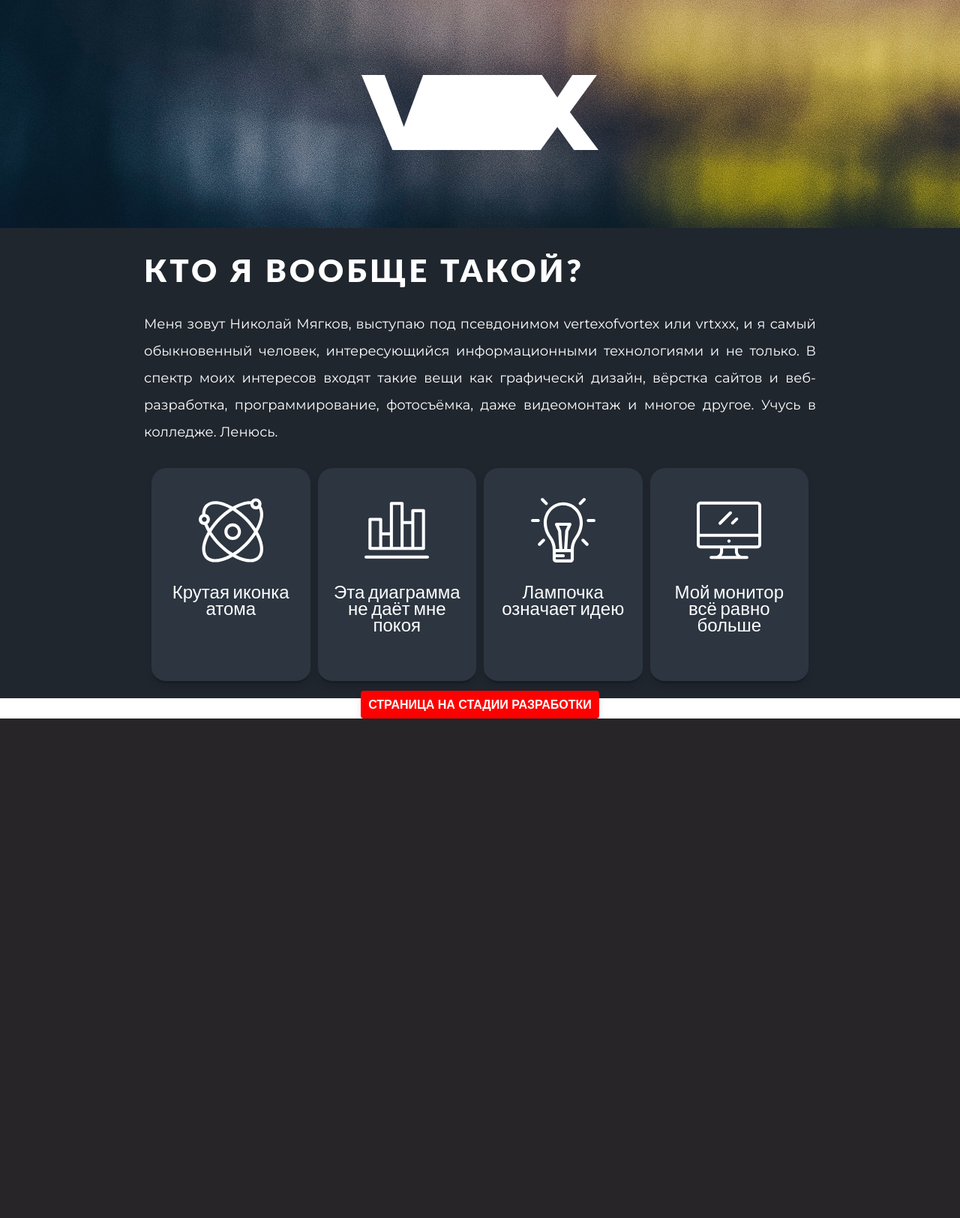
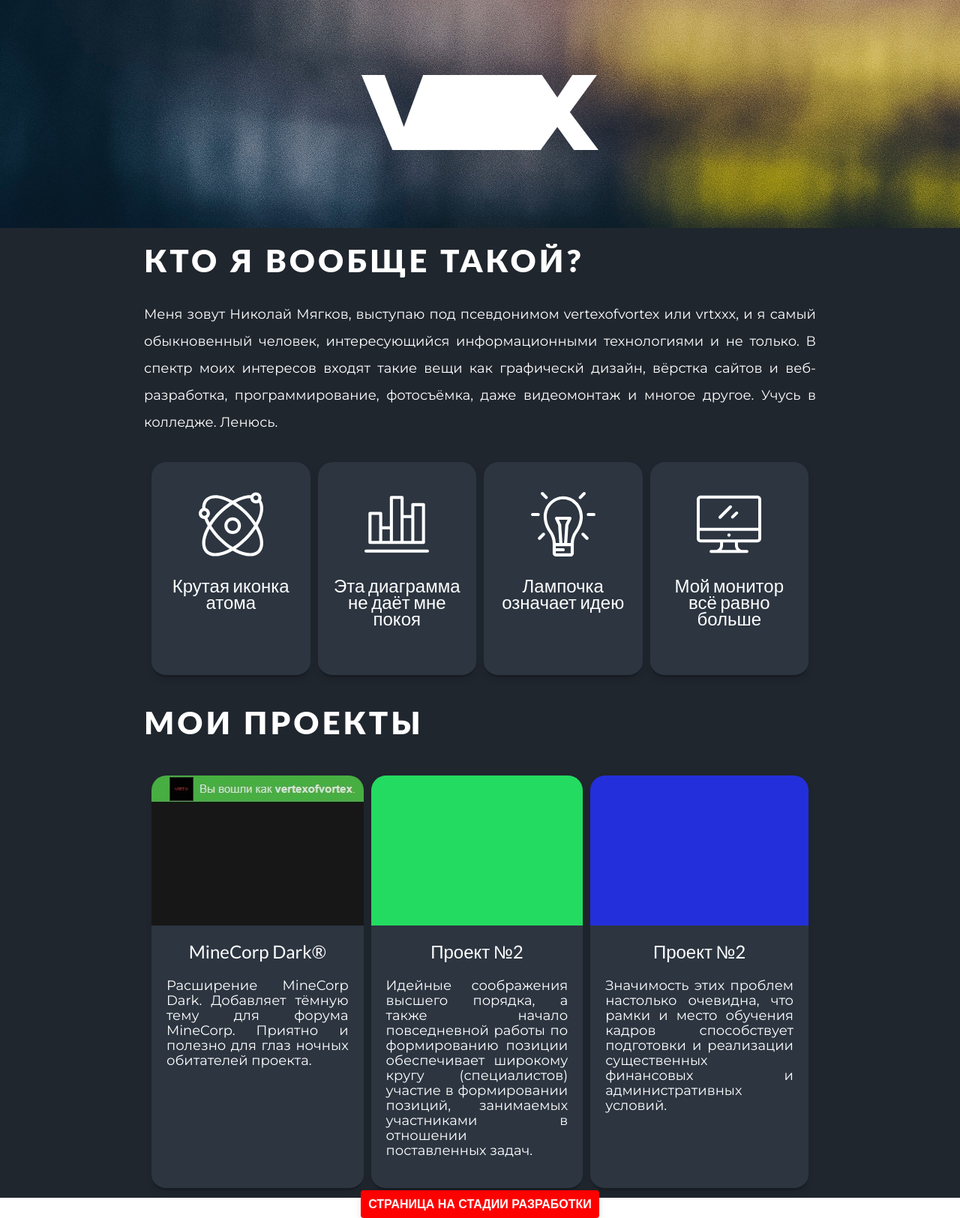
Before and after one commit to PbIBa/vertexofvortex.github.io, a PHP site: page /new/index.html in a window 1280 px wide. Shown: the whole page at 75% size. Before the commit the page ends 958 px from the top, so only its background shows below. Run offline with PHP 8.4, Linux system fonts and the light colour scheme.

Commit message:
site update

```diff
--- a/new/index.html
+++ b/new/index.html
@@ -41,8 +41,39 @@
             </tr>
         </table>
     </div>
-    <div class="contacts pageSection">
-
+    <div class="projects pageSection">
+        <h1>Мои проекты</h1>
+        <table class="blocksContainer projects">
+            <tr>
+                <td class="block project">
+                    <div class="blockImage projects mcd"></div>
+                    <span class="blockText projects">
+                        <p>MineCorp Dark®</p>
+                        <div class="blockTextDescription">
+                                Расширение MineCorp Dark. Добавляет тёмную тему для форума MineCorp. Приятно и полезно для глаз ночных обитателей проекта.
+                        </div>
+                    </span>
+                </td>
+                <td class="block project">
+                    <div class="blockImage projects grp"></div>
+                    <span class="blockText projects">
+                        <p>Проект №2</p>
+                        <div class="blockTextDescription">
+                                Идейные соображения высшего порядка, а также начало повседневной работы по формированию позиции обеспечивает широкому кругу (специалистов) участие в формировании позиций, занимаемых участниками в отношении поставленных задач.
+                        </div>
+                    </span>
+                </td>
+                <td class="block project">
+                    <div class="blockImage projects nnn"></div>
+                    <span class="blockText projects">
+                        <p>Проект №2</p>
+                        <div class="blockTextDescription">
+                                Значимость этих проблем настолько очевидна, что рамки и место обучения кадров способствует подготовки и реализации существенных финансовых и административных условий.
+                        </div>
+                    </span>
+                </td>
+            </tr>
+        </table>
     </div>
     <!--<div class="blocksWrapper pageSection">
         <div class="blocksContainer">
--- a/new/style.css
+++ b/new/style.css
@@ -6,7 +6,7 @@ body {
 
 .pageSection {
     background: #20262E;
-    padding: 0 15% 0 15%;
+    padding: 25px 15% 0 15%;
 }
 
 h1 {
@@ -14,6 +14,7 @@ h1 {
     font-family: 'Lato Black', sans-serif;
     font-size: 42px;
     margin-bottom: 36px;
+    margin-top: 0;
     letter-spacing: 4px;
     text-transform: uppercase;
 }
@@ -30,18 +31,11 @@ h1 {
 }
 
 .description {
-    padding-top: 10px;
-    padding-bottom: 10px;
     font-size: 18px;
     line-height: 36px;
     font-family: 'Montserrat', sans-serif;
     text-align: justify;
     color: #FFFFFF;
-}
-
-.blocksWrapper {
-    padding-top: 10px;
-    padding-bottom: 10px;
 }
 
 .blocksContainer {
@@ -71,3 +65,34 @@ h1 {
     text-align: center;
     color: #FFFFFF;
 }
+
+.block.project {
+    padding: 0 0 40px 0;
+}
+
+.blockImage.projects {
+    width: 100%;
+    height: 200px;
+    border-radius: 20px 20px 0 0;
+}
+
+.blockImage.projects.mcd {
+    background: url(images/darktheme.jpg);
+}
+
+.blockImage.projects.grp {
+    background: rgb(35, 219, 96);
+}
+
+.blockImage.projects.nnn {
+    background: rgb(35, 47, 219);
+}
+
+.blockTextDescription {
+    margin: 0 20px 0 20px;
+    font-size: 18px;
+    line-height: 20px;
+    font-family: 'Montserrat', sans-serif;
+    text-align: justify;
+    color: #FFFFFF;
+}
```
Also changed, not shown: new/images/darktheme.jpg (added).
